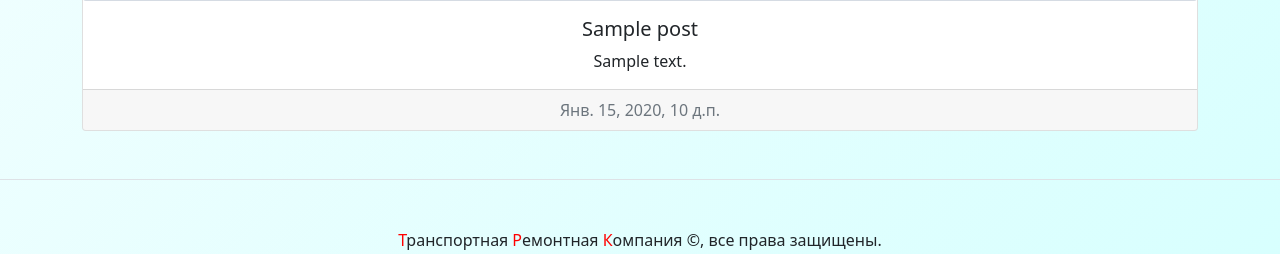
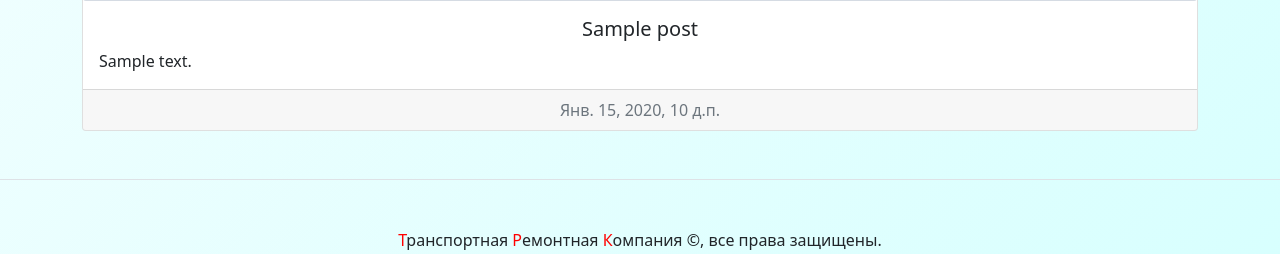
Before and after one commit to YaRomanovIvan/database_mk2, a Django app: page / in a window 1280 px wide. Shown: the part 1129-1383 px from the top of the page. Run offline with Django 3.2, Linux system fonts and the light colour scheme; a user stored in the database is signed in; tables that the repository leaves empty hold one stand-in row (values such as "Sample post"); grey boxes marked "Sample" are stand-in pictures; some libraries are stand-ins or nearby versions.

Commit message:
fix news

```diff
--- a/templates/index.html
+++ b/templates/index.html
@@ -16,7 +16,9 @@
     {% endthumbnail %}
     <div class="card-body">
       <h5 class="card-title">{{ post.title }}</h5>
-      <p class="card-text">{{ post.text|safe }}</p>
+      <div style="text-align: left;">
+        <p class="card-text">{{ post.text|safe }}</p>
+      </div>
     </div>
     <div class="card-footer text-muted">
       {{ post.pub_date }}
```
